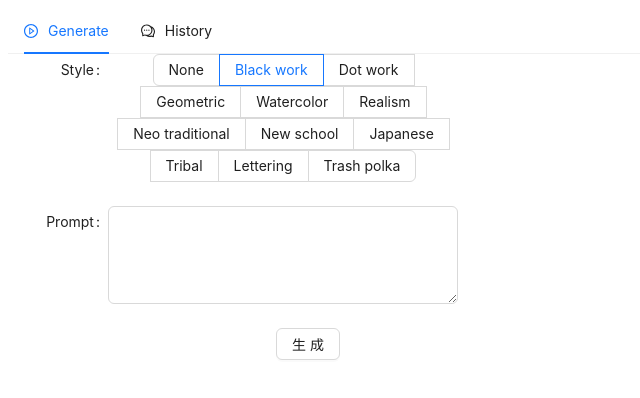
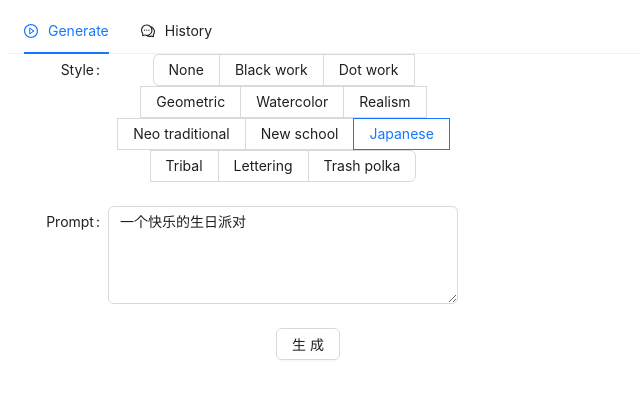
Before and after one commit to VeejaLiu/xiaowen-BMC, a React (Vite) app: page / in a window 1280 px wide. Shown: the top 398 px of the page, without its empty margins (0-640 px from the left). Built offline with nearby package versions, Linux system fonts and the light colour scheme.

Commit message:
修改生成页面交互

```diff
--- a/src/pages/GeneratePage.tsx
+++ b/src/pages/GeneratePage.tsx
@@ -2,7 +2,7 @@ import React, {useState} from 'react';
 import {
     Button,
     Form,
-    Input,
+    Input, message,
     Radio,
 } from 'antd';
 import {DrawApi} from "../service/DrawApi.ts";
@@ -24,9 +24,40 @@ export const styleMap: string[] = [
     "Trash polka",
 ];
 
+const randomEmptyPromptMsg = [
+    '写点什么吧',
+    '写字啊',
+    '写点字啊',
+    '没字你点nm',
+    '不写我给你造?',
+    '你搁这点nm呢'
+]
+
+const randomPrompt = [
+    '一只可爱的小猫',
+    '一个宇航员漫步在太空站内',
+    '大海上的日出景色',
+    '一杯热蓝莓酒',
+    '城市的霓虹灯光',
+    '高山上的松树林',
+    '一对恋人手牵手漫步在沙滩上',
+    '古老城堡的庭院',
+    '美丽的夕阳照耀在湖泊上',
+    '一个快乐的生日派对',
+    '静谧的森林小径',
+]
+
+
 const GeneratePage: React.FC = () => {
-    const [style, setStyle] = useState<string>('1');
-    const [prompt, setPrompt] = useState<string>('');
+    // 从styleMap随机选一个
+    const [style, setStyle] = useState<string>(Math.floor(Math.random() * styleMap.length).toString());
+    const [prompt, setPrompt] = useState<string>(randomPrompt[Math.floor(Math.random() * randomPrompt.length)]);
+
+    const [buttonDisabled, setButtonDisabled] = useState<boolean>(false);
+    const [buttonLoading, setButtonLoading] = useState<boolean>(false);
+
+    const [messageApi, contextHolder] = message.useMessage();
+
 
     const handleStyleChange = (e: any) => {
         setStyle(e.target.value);
@@ -37,11 +68,24 @@ const GeneratePage: React.FC = () => {
     }
 
     const handleGenerateClick = async () => {
+        if (prompt === '') {
+            messageApi.error(randomEmptyPromptMsg[Math.floor(Math.random() * randomEmptyPromptMsg.length)]);
+            return;
+        }
+        setButtonDisabled(true);
+        setButtonLoading(true);
         const result = await DrawApi.draw({style: Number(style), prompt: prompt});
-        console.log(`DrawApi.draw result: ${JSON.stringify(result)}`);
+        // set timeout 3 seconds
+        setTimeout(() => {
+            console.log(`DrawApi.draw result: ${JSON.stringify(result)}`);
+            messageApi.success('后台正在努力生成中，本次ID为' + result.generateHistoryId);
+            setButtonDisabled(false);
+            setButtonLoading(false);
+        }, 1000);
     }
     return (
         <>
+            {contextHolder}
             <Form
                 labelCol={{span: 4}}
                 wrapperCol={{span: 14}}
@@ -60,7 +104,13 @@ const GeneratePage: React.FC = () => {
                     <TextArea rows={4} value={prompt} onChange={handlePromptChange}/>
                 </Form.Item>
                 {/*<Form.Item label="Button">*/}
-                <Button onClick={handleGenerateClick}>生成</Button>
+                <Button
+                    onClick={handleGenerateClick}
+                    disabled={buttonDisabled}
+                    loading={buttonLoading}
+                >
+                    生成
+                </Button>
                 {/*</Form.Item>*/}
             </Form>
         </>
```
